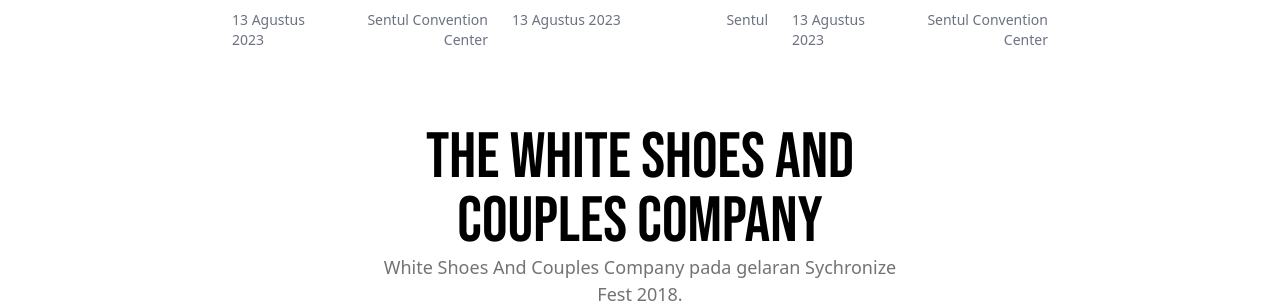
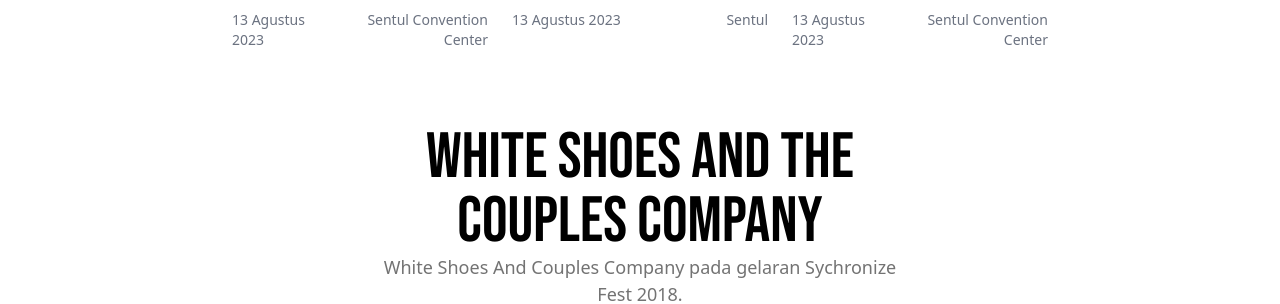
Before and after one commit to feastival/feastival-frontend, a Next.js app: page / in a window 1280 px wide. Shown: the part 2587-2891 px from the top of the page. Built offline with nearby package versions, Linux system fonts and the light colour scheme.

Commit message:
style: fix typo in video section heading

```diff
--- a/pages/home/video.tsx
+++ b/pages/home/video.tsx
@@ -5,7 +5,7 @@
     <div className="items-center justify-center w-full h-full p-4 bg-white">
       <div className="w-[542px] flex-col justify-start items-center gap-4 mx-auto">
         <div className="self-stretch text-center text-black text-[64px] font-normal uppercase font-bebasNeue leading-[64px]">
-          the white shoes and couples company
+          white shoes and the couples company
         </div>
         <div className="self-stretch text-center text-neutral-500 text-lg font-normal leading-[27px]">
           White Shoes And Couples Company pada gelaran Sychronize Fest 2018.
```
